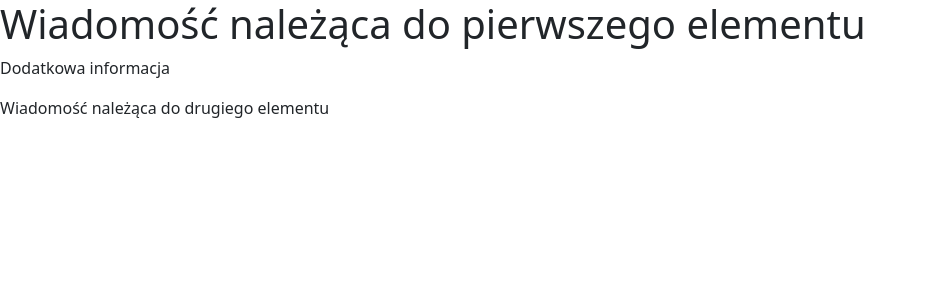
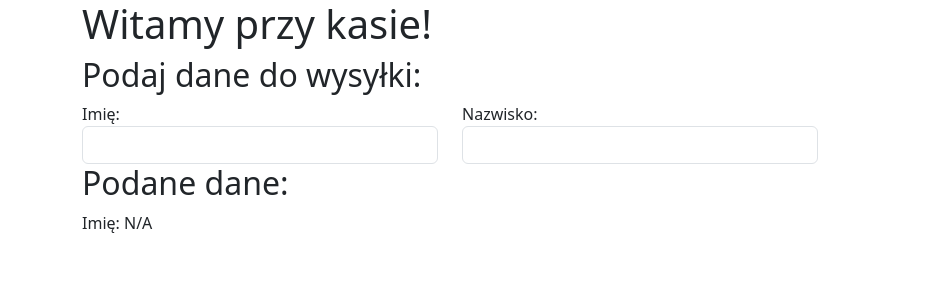
Before and after one commit to marlenaduleba/react-learning, a React (Create React App) app: page / in a window 1280 px wide. Shown: the top 300 px of the page, without its empty margins (0-926 px from the left). Built offline with nearby package versions, Linux system fonts and the light colour scheme.

Commit message:
form works

```diff
--- a/src/App.js
+++ b/src/App.js
@@ -2,17 +2,15 @@
 // import Counter from "./components/Counter/Counter";
 //import HOC from "./components/User/User";
 //import Refs from "./components/Refs/Refs";
-import First from "./components/Children/First";
-import Second from "./components/Children/Second";
+// import First from "./components/Children/First";
+// import Second from "./components/Children/Second";
+import Checkout from "./Form/pages/Checkout/Checkout";
 
 export const App = () => {
 
   return (
     <div>
-    <First>
-      <p>Dodatkowa informacja</p>
-      <Second/>
-    </First>
+ <Checkout />
     </div>
   );
 };
--- /dev/null
+++ b/src/Form/components/MyInput/MyInput.jsx
@@ -0,0 +1,24 @@
+import PropTypes from 'prop-types';
+
+const MyInput = props => {
+
+    const {type, label, name, value, className, onChange} = props;
+    return (
+        <div>
+            <label htmlFor={name}>{label}:</label>
+            <input type={type} id={name} name={name} value={value} className={className} onChange={onChange} />
+        </div>
+    )
+}
+
+MyInput.propTypes = {
+    type: PropTypes.string.isRequired,
+    label: PropTypes.string.isRequired,
+    name: PropTypes.string.isRequired,
+    value: PropTypes.string,
+    className: PropTypes.string,
+    onChange: PropTypes.func
+
+}
+
+export default MyInput;
--- /dev/null
+++ b/src/Form/pages/Checkout/Checkout.jsx
@@ -0,0 +1,55 @@
+import React, { Component } from "react";
+import { Row, Col, Container } from "react-bootstrap";
+import MyInput from "../../components/MyInput/MyInput";
+
+class Checkout extends Component {
+  constructor(props) {
+    super(props);
+    this.state = {
+        firstname: "",
+        lastname: ""
+    }
+  }
+
+  changeHandler = event => {
+    let inputName = event.target.name;
+    let inputValue = event.target.value;
+    this.setState({
+        [inputName]: inputValue
+    })
+  }
+
+  render() {
+    return (
+      <Container>
+        <form>
+          <div className="form-group">
+            <Row>
+              <Col xs={12}>
+                <h1>Witamy przy kasie!</h1>
+                <h2>Podaj dane do wysyłki:</h2>
+              </Col>
+            </Row>
+            <Row>
+              <Col xs={12} md={4}>
+                <MyInput type="text" name="firstname" label="Imię" className="form-control" value={this.state.firstname} onChange={this.changeHandler} />
+              </Col>
+              <Col xs={12} md={4}>
+                <MyInput type="text" name="lastname" label="Nazwisko" className="form-control" value={this.state.lastname} onChange={this.changeHandler} />
+              </Col>
+            </Row>
+          </div>
+        </form>
+        <Row>
+            <Col>
+                <h2>Podane dane:</h2>
+                Imię:{" "}
+                {this.state.firstname == "" ? "N/A" : this.state.firstname}
+            </Col>
+        </Row>
+      </Container>
+    );
+  }
+}
+
+export default Checkout;
```
